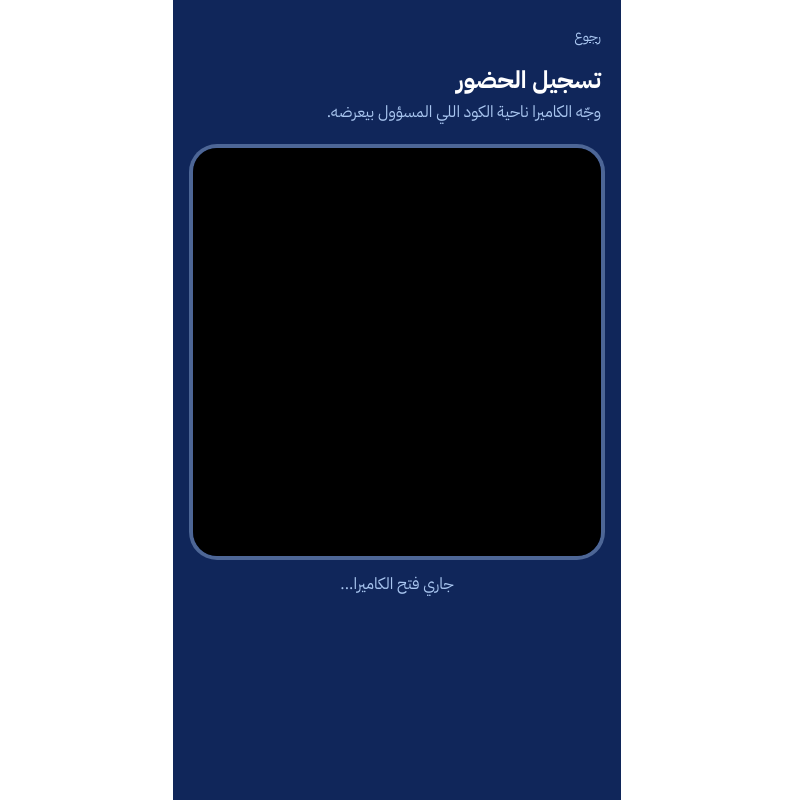
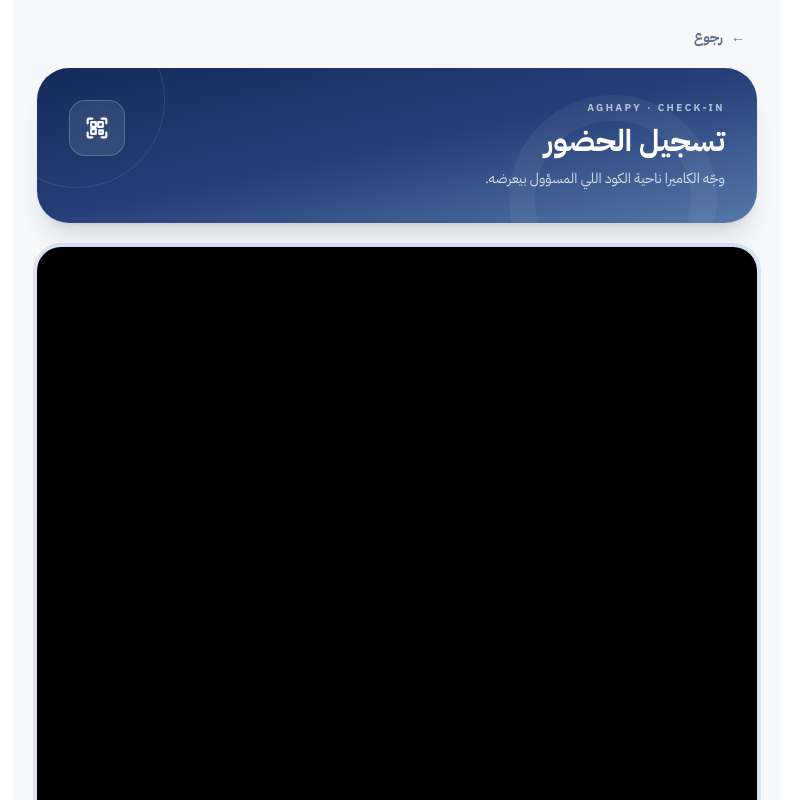
Before and after one commit to Twety24/Aghapy, a Next.js app: page /scan in a window 1280 px wide. Shown: the top 800 px of the page, without its empty margins (243-1036 px from the left). Built offline with nearby package versions, Linux system fonts and the light colour scheme; no server answers.

Commit message:
Refresh attendance scanner section design

```diff
--- a/app/scan/page.jsx
+++ b/app/scan/page.jsx
@@ -1,6 +1,6 @@
 'use client'
 import { useEffect, useRef, useState } from 'react'
-import Link from 'next/link'
+import AppPageShell from '@/components/AppPageShell'
 import jsQR from 'jsqr'
 import { useT } from '@/components/LangProvider'
 
@@ -101,12 +101,9 @@ export default function ScanPage() {
   const ok = result && (result.code === 'ok' || result.code === 'already')
 
   return (
-    <main className="mx-auto min-h-dvh max-w-md bg-navy px-5 py-6 text-white">
-      <Link href="/dashboard" className="text-sm text-sky underline">{c.back}</Link>
-      <h1 className="mt-4 text-2xl font-bold">{c.title}</h1>
+    <AppPageShell title={c.title} eyebrow="AGHAPY · CHECK-IN" description={c.hint} icon="scan" theme="blue">
       {state !== 'done' && state !== 'denied' && (
         <>
-          <p className="mt-1 text-sky">{c.hint}</p>
           <div className="mt-6 overflow-hidden rounded-3xl ring-4 ring-sky/40">
             <video ref={video} muted playsInline className="aspect-square w-full bg-black object-cover" />
           </div>
@@ -126,6 +123,6 @@ export default function ScanPage() {
           {ok ? <Link href="/dashboard" className="btn btn-navy">{c.success}</Link> : <button className="btn btn-red" onClick={start}>{c.scanAgain}</button>}
         </div>
       )}
-    </main>
+    </AppPageShell>
   )
 }
```
